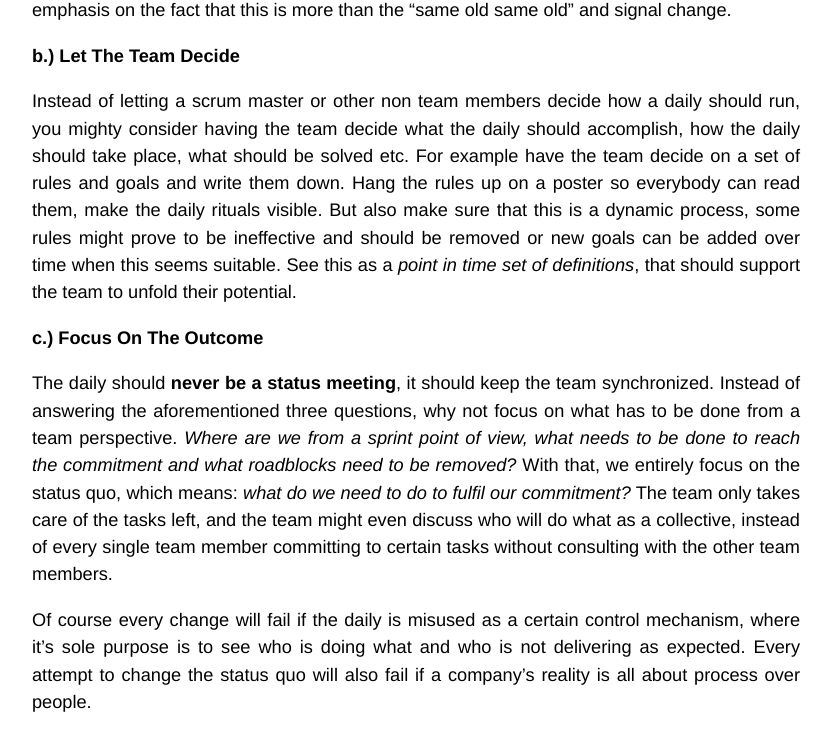
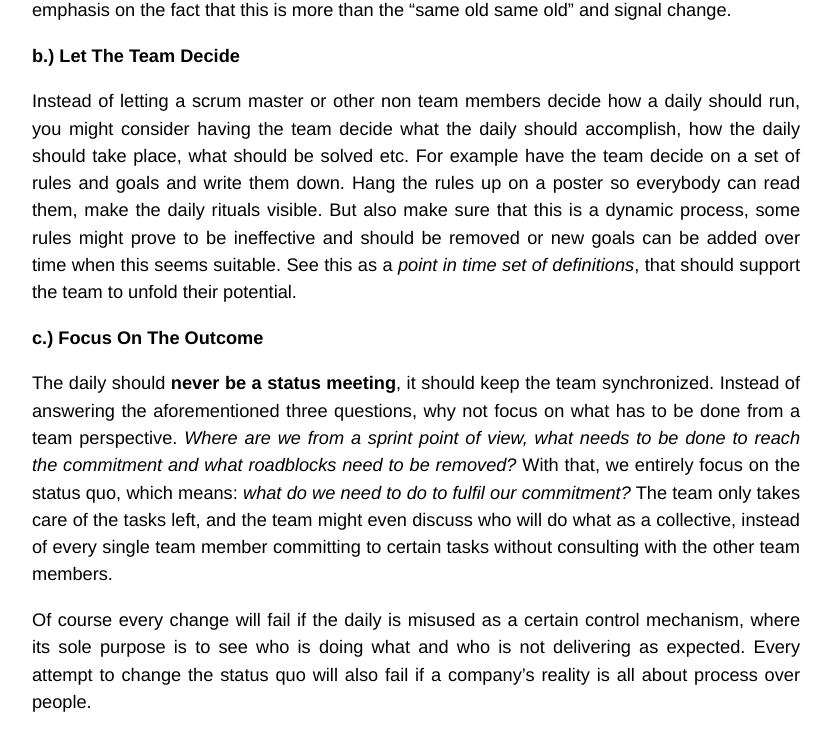
Before and after one commit to busypeoples/busypeoples.github.io, a Jekyll site: the page built from _posts/2014-07-21-creative-daily.markdown, in a window 1280 px wide and 1400 px high, scrolled down 848 px. Shown: the part 407-1144 px from the top of the window, without its empty margins (224-1056 px from the left). Built offline with Jekyll 4.4.1, drawn with Linux system fonts in a browser that asks for light colours; Markdown is read by kramdown in place of the engine named in the settings; some of the changed text lies outside the part shown.

Commit message:
Minor changes

```diff
--- a/_posts/2014-07-21-creative-daily.markdown
+++ b/_posts/2014-07-21-creative-daily.markdown
@@ -26,7 +26,7 @@ Lay emphasis on the fact that this is more than the “same old same old” and
 
 ####b.) Let The Team Decide
 
-Instead of letting a scrum master or other non team members decide how a daily should run, you mighty consider having the team decide what the daily should accomplish, how the daily should take place, what should be solved etc. For example have the team decide on a set of rules and goals and write them down. Hang the rules up on a poster so everybody can read them, make the daily rituals visible. But also make sure that this is a dynamic process, some rules might prove to be ineffective and should be removed or new goals can be added over time when this seems suitable. See this as a *point in time set of definitions*, that should support the team to unfold their potential.
+Instead of letting a scrum master or other non team members decide how a daily should run, you might consider having the team decide what the daily should accomplish, how the daily should take place, what should be solved etc. For example have the team decide on a set of rules and goals and write them down. Hang the rules up on a poster so everybody can read them, make the daily rituals visible. But also make sure that this is a dynamic process, some rules might prove to be ineffective and should be removed or new goals can be added over time when this seems suitable. See this as a *point in time set of definitions*, that should support the team to unfold their potential.
 
 ####c.) Focus On The Outcome
 
@@ -36,7 +36,7 @@ Instead of answering the aforementioned three questions, why not focus on what h
 With that, we entirely focus on the status quo, which means: *what do we need to do to fulfil our commitment?*
 The team only takes care of the tasks left, and the team might even discuss who will do what as a collective, instead of every single team member committing to certain tasks without consulting with the other team members.
 
-Of course every change will fail if the daily is misused as a certain control mechanism, where it's sole purpose is to see who is doing what and who is not delivering as expected. Every attempt to change the status quo will also fail if a company's reality is all about process over people.
+Of course every change will fail if the daily is misused as a certain control mechanism, where its sole purpose is to see who is doing what and who is not delivering as expected. Every attempt to change the status quo will also fail if a company's reality is all about process over people.
 
 Experimenting with new ways to be more effective can never be wrong.
 If it does not prove as effective one can always do it by the book and try out a new experiment when new ideas for optimization appear on the horizon later on.
```
Also changed, not shown: other parts of _posts/2014-07-21-creative-daily.markdown (+1 -1 lines).
